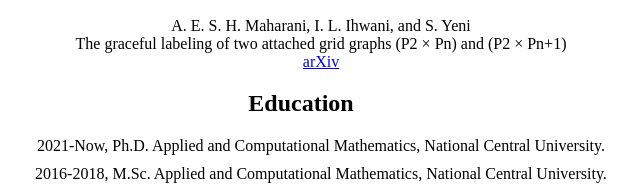
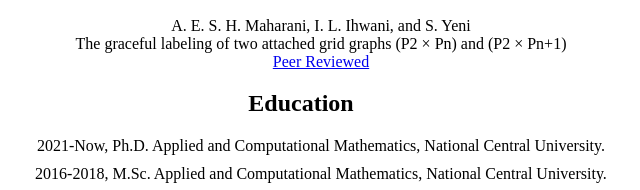
Before and after one commit to ivanluthfi/ivanluthfi.github.io, a plain HTML site: page index.html in a window 1280 px wide. Shown: the part 736-926 px from the top of the page, 339-979 px from the left. Drawn offline with Linux system fonts and the light colour scheme; a script that the page names is missing.

Commit message:
Update index.html

```diff
--- a/index.html
+++ b/index.html
@@ -78,7 +78,7 @@
         The graceful labeling of two attached grid graphs (P2 × Pn) and (P2 × Pn+1)
       <br>
       <a href="#">
-        arXiv
+        Peer Reviewed
       </a>
       </li>
 
```
